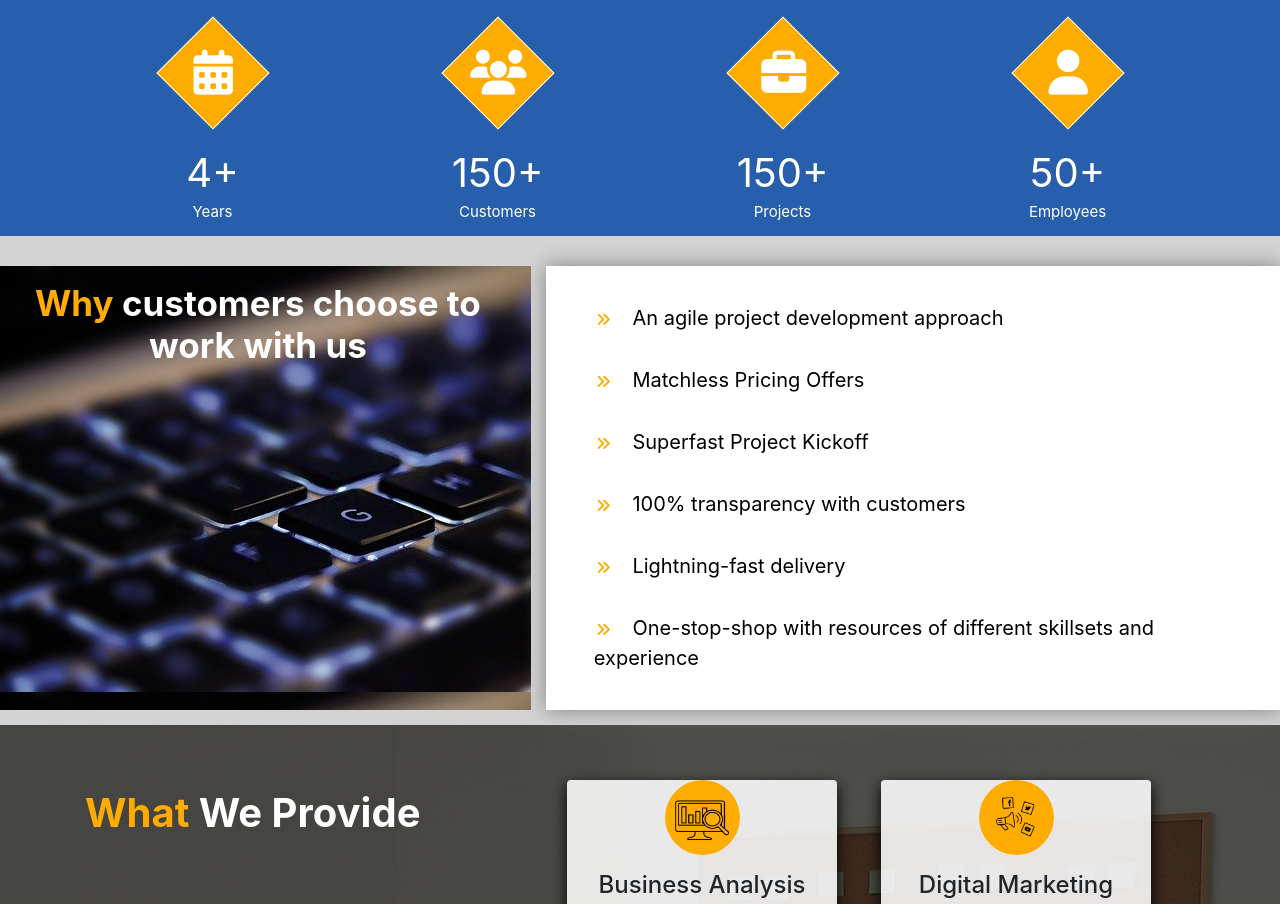
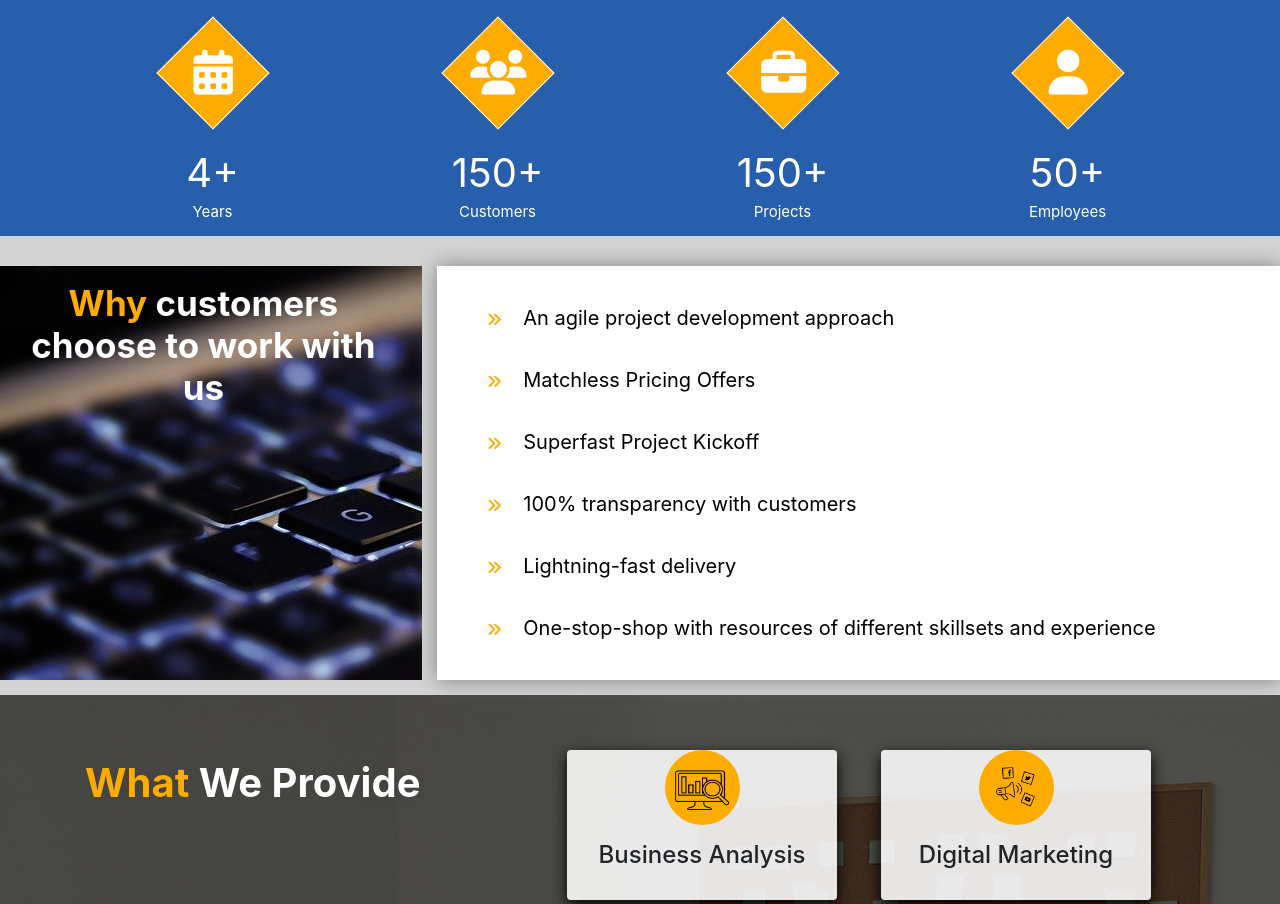
Before and after one commit to jibinjohnson/jibinjohnson.new, a plain HTML site: page index.html in a window 1280 px wide. Shown: the part 1639-2543 px from the top of the page. Drawn offline with nearby package versions, Linux system fonts and the light colour scheme; a script that the page names is missing.

Commit message:
Update index.html

```diff
--- a/index.html
+++ b/index.html
@@ -217,7 +217,7 @@
     <!--//ab-->
     <section class="highl">
         <div class="row">
-           <div class="high1 col-md-5 col-12" style="background-image: url(images/highlight.jpg);"  >
+           <div class="high1 col-md-4 col-12" style="background-image: url(images/highlight.jpg);"  >
            <h3 class="tittle-w3ls mb-3 text-center text-white p-3"><span class="pink">Why </span> customers choose to work with us</h3>
 
 
@@ -225,7 +225,7 @@
 
 
 
-                     <div class="highlight col-md-7 col-12 ">
+                     <div class="highlight col-md-8 col-12 ">
 
              <ul class="vertical-tabh ">
                    <li>
```
